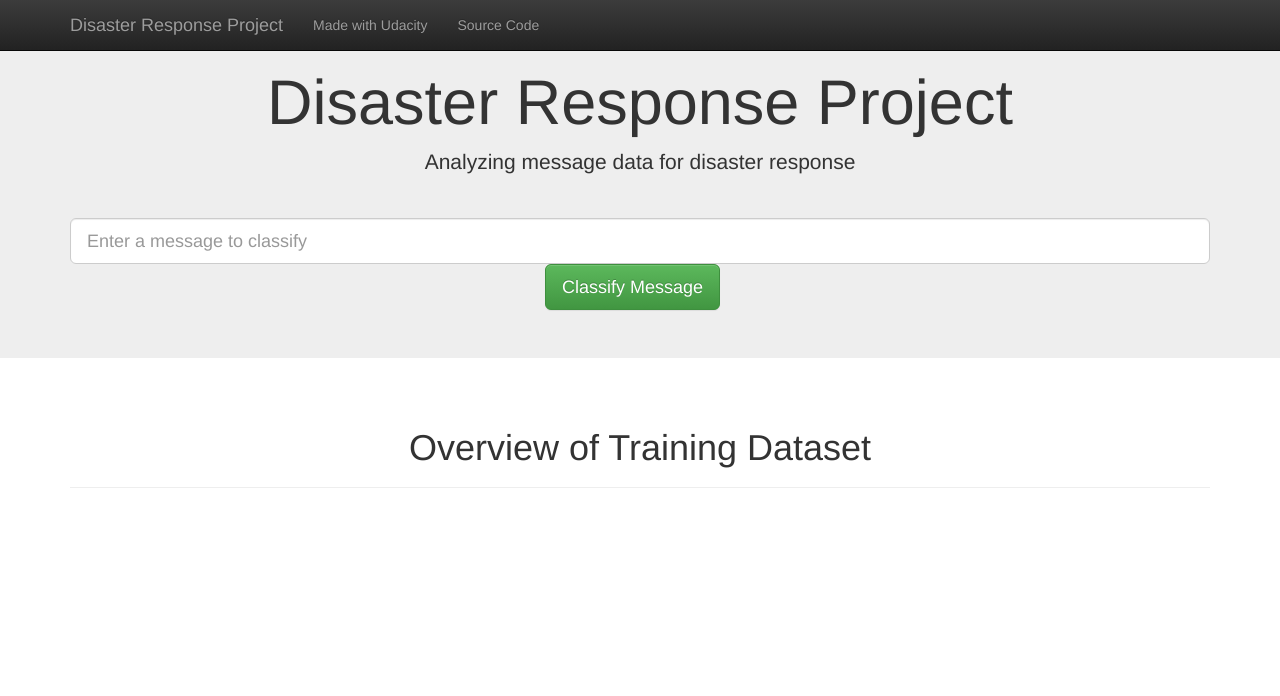
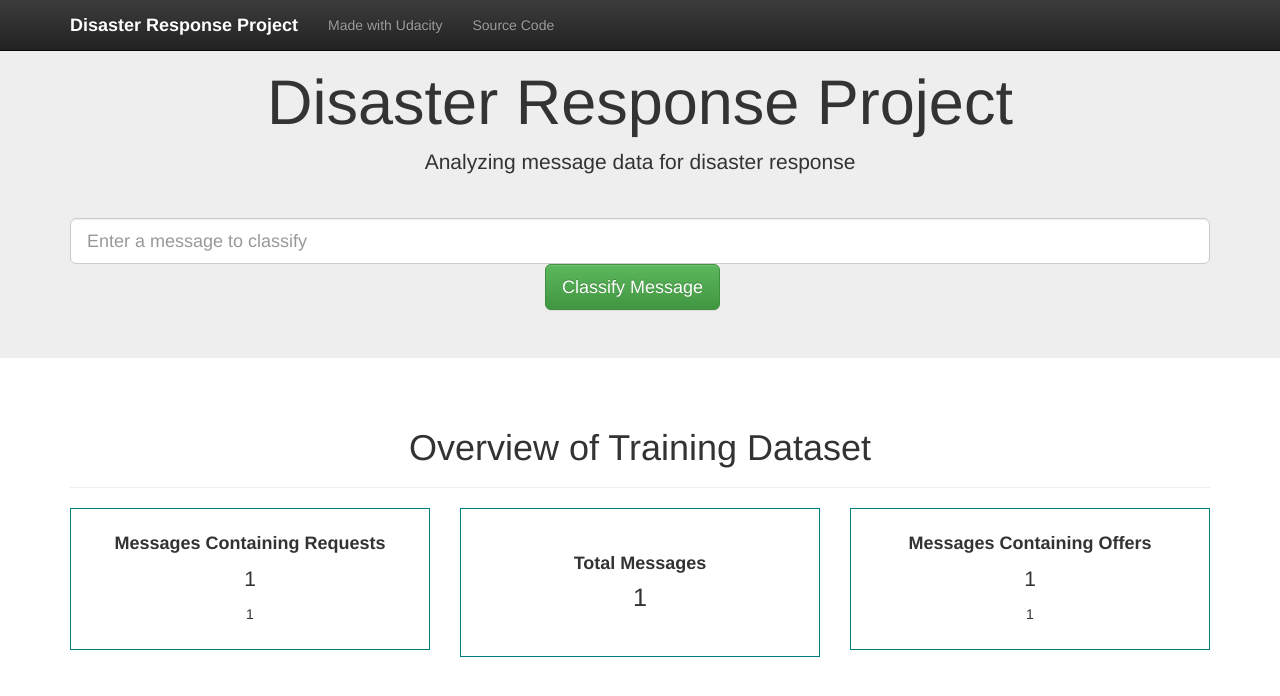
Before and after one commit to AliceElder/disaster_response_pipeline_project, a Flask app: template app/templates/master.html in a window 1280 px wide. Shown: the top 696 px of the page. Run offline with Flask 2, Linux system fonts and the light colour scheme; the template is opened without the code that fills it: most values are stand-ins (such as "Sample title", 1, 10 or a date in 2020); parts of the project's set-up code (start-up, migrations or seed data) failed here and were passed over; some libraries are stand-ins or nearby versions.

Commit message:
Feat: Added stats to dashboard

```diff
--- a/app/run.py
+++ b/app/run.py
@@ -2,6 +2,7 @@ import json
 import plotly
 import pandas as pd
 import joblib
+import sys
 
 from nltk.stem import WordNetLemmatizer
 from nltk.tokenize import word_tokenize
@@ -46,6 +47,13 @@ def index():
     topic_counts = df_topic.sum()
     topic_names = ['Aid','Infrastructure','Weather']
 
+    # create counts
+    total_messages = df['message'].count()
+    total_requests = df['request'].sum()
+    percent_requests = "{}% of total messages".format(round(((total_requests/total_messages)*100),1))
+    total_offers = df['offer'].sum()
+    percent_offers = "{}% of total messages".format(round(((total_offers/total_messages)*100),1))
+
     # create visuals
     graphs = [
         {
@@ -60,7 +68,7 @@ def index():
             ],
 
             'layout': {
-                'title': 'Source of Messages'
+                'title': '<b>Source of Messages</b>'
             }
         },
         {
@@ -76,7 +84,7 @@ def index():
             ],
 
             'layout': {
-                'title': 'Topics Mentioned in Messages',
+                'title': '<b>Topics Mentioned in Messages</b>',
             }
         }
     ]
@@ -86,7 +94,7 @@ def index():
     graphJSON = json.dumps(graphs, cls=plotly.utils.PlotlyJSONEncoder)
 
     # render web page with plotly graphs
-    return render_template('master.html', ids=ids, graphJSON=graphJSON)
+    return render_template('master.html', ids=ids, graphJSON=graphJSON, total_messages=total_messages, total_requests=total_requests, percent_requests=percent_requests, total_offers=total_offers, percent_offers=percent_offers)
 
 
 # web page that handles user query and displays model results
--- a/app/templates/master.html
+++ b/app/templates/master.html
@@ -18,7 +18,7 @@
 <nav class="navbar navbar-inverse navbar-fixed-top">
     <div class="container">
         <div class="navbar-header">
-            <a class="navbar-brand" href="/">Disaster Response Project</a>
+            <a class="navbar-brand" href="/" style="color:white;font-weight: bold">Disaster Response Project</a>
         </div>
         <div id="navbar" class="collapse navbar-collapse">
             <ul class="nav navbar-nav">
@@ -58,6 +58,36 @@
             <h1 class="text-center">Overview of Training Dataset</h1>
         </div>
 
+		<!-- top tiles -->
+		<div class="row row-cols-2" style="vertical-align: middle;">
+			<div class="col-sm-4" >
+				<div class="panel-body" style="border: 1px solid teal;text-align: center;">
+					<h4 style="font-weight: bold;">Messages Containing Requests</h4>
+					<p style="font-size: 150%;">{{total_requests}}</p>
+					<p>{{percent_requests}}</p>
+				</div>
+			</div>
+
+			<div class="col-sm-4">
+				<div class="panel-body" style="border: 1px solid teal;text-align: center;">
+					<br/>
+					<h4 style="font-weight: bold;">Total Messages</h4>
+					<h4 style="font-size: 180%;">{{total_messages}}</h4>
+					<br/>
+				</div>
+			</div>
+
+			<div class="col-sm-4">
+				<div class="panel-body" style="border: 1px solid teal;text-align: center;">
+					<h4 style="font-weight: bold;">Messages Containing Offers</h4>
+					<p style="font-size: 150%;">{{total_offers}}</p>
+					<p>{{percent_offers}}</p>
+				</div>
+			</div>
+
+		</div>
+        <!-- /top tiles -->
+
 		<!--side-by-side charts-->
 		<div class="row row-cols-2">
 			<div class="col-sm-5">
@@ -72,13 +102,14 @@
 				</div>
 			</div>
 		</div>
+		<!-- /side-by-side tiles -->
     {% endblock %}
 
 
 </div>
 
 <script type="text/javascript">
-    const graphs = {{graphJSON | safe}};
+	const graphs = {{graphJSON | safe}};
     const ids = {{ids | safe}};
     for(let i in graphs) {
         Plotly.plot(ids[i], graphs[i].data, graphs[i].layout);
```
Also changed, not shown: models/train_classifier.py (+4 -7 lines), 1 other file.
